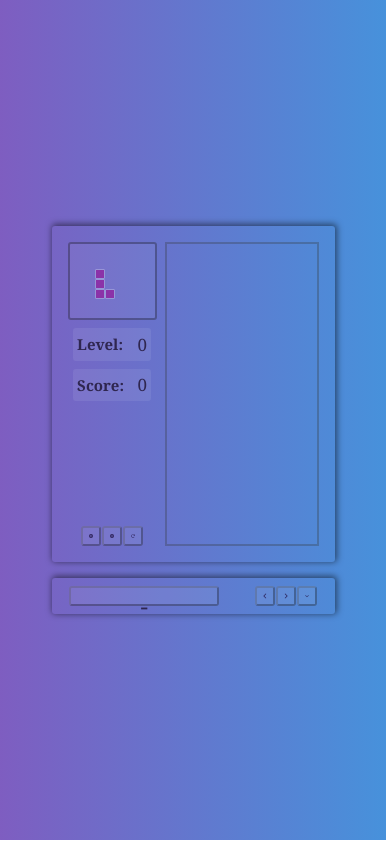
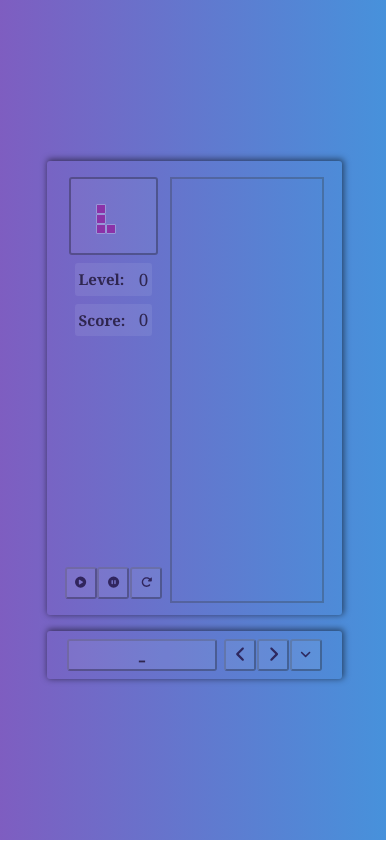
Before and after one commit to AndresMiras/games-fe, an Angular app: page /tetris in a window 390 px wide. Built offline with nearby package versions, Linux system fonts and the light colour scheme.

Commit message:
feat(tetris.module): implement buttons to play in mobile

```diff
--- a/src/app/tetris/tetris.component.html
+++ b/src/app/tetris/tetris.component.html
@@ -52,7 +52,7 @@
           <button (click)="onClickGoRight()" class="btn-control">
             <fa-icon [icon]="faAngleRight" [title]="'Mover a derecha'" style="color: #26194dde;"></fa-icon>
           </button>
-          <button (mousedown)="onMouseDownGoDown()" (mouseup)="onMouseUpStopGoDown()" class="btn-control">
+          <button (mousedown)="onMouseDownGoDown()" (mouseup)="onMouseUpStopGoDown()" class="btn-control" id="btn-down">
             <fa-icon [icon]="faAngleDown" [title]="'Incrementar caída'" style="color: #26194dde;"></fa-icon>
           </button>
         </article>
--- a/src/app/tetris/tetris.component.scss
+++ b/src/app/tetris/tetris.component.scss
@@ -22,13 +22,14 @@ $color-secondary-border: rgba(25, 118, 210, 0.65);
     align-items: flex-start;
     justify-content: center;
     width: max-content;
-    height: max-content;
+    height: 80%;
 
     .game {
       display: flex;
       align-items: flex-start;
       justify-content: center;
-      height: 100%;
+      height: 50vmax;
+      width: 90%;
       padding: 1em;
       border: 2px solid
         linear-gradient(
@@ -90,6 +91,8 @@ $color-secondary-border: rgba(25, 118, 210, 0.65);
       }
       canvas {
         border: 2px solid rgba(50, 55, 50, 0.3);
+        height: 100%;
+        width: 80%;
       }
     }
   }
@@ -136,9 +139,9 @@ $color-secondary-border: rgba(25, 118, 210, 0.65);
 }
 
 .mobile-controls {
-  padding: 0.5rem 0rem;
+  padding: .5em 1rem;
   margin-top: 1rem;
-  width: 100%;
+  width: 90%;
   display: flex;
   align-items: center;
   justify-content: space-around;
@@ -169,6 +172,9 @@ i {
   font-weight: 550;
 }
 
+$btnSecondSize: 2rem;
+$btnSVGSize: 70%;
+
 @media only screen and (max-width: 515px) {
   #next {
     max-width: 75px;
@@ -177,20 +183,20 @@ i {
     max-width: 220px;
   }
   ::ng-deep .btn-rotate {
-    height: 1.5em !important;
-    width: 3rem;
+    height: $btnSecondSize !important;
+    width: 4rem;
     svg {
-      height: 100%;
-      width: 100%;
+      height: $btnSVGSize;
+      width: $btnSVGSize;
     }
   }
   ::ng-deep .btn-control {
     svg {
-      height: 100%;
-      width: 100%;
+      height: $btnSVGSize;
+      width: $btnSVGSize;
     }
-    height: 1.5em !important;
-    width: 1.5em !important;
+    height: $btnSecondSize !important;
+    width: $btnSecondSize !important;
   }
 }
 
@@ -201,22 +207,6 @@ i {
   #board {
     max-width: 150px;
   }
-  ::ng-deep .btn-rotate {
-    height: 1.5em !important;
-    width: 3rem;
-    svg {
-      height: 100%;
-      width: 100%;
-    }
-  }
-  ::ng-deep .btn-control {
-    svg {
-      height: 100%;
-      width: 100%;
-    }
-    height: 1.5em !important;
-    width: 1.5em !important;
-  }
 }
 
 @media only screen and (max-width: 300px) {
@@ -226,20 +216,4 @@ i {
   #board {
     max-width: 130px;
   }
-  ::ng-deep .btn-rotate {
-    height: 1.5em !important;
-    width: 3rem;
-    svg {
-      height: 100%;
-      width: 100%;
-    }
-  }
-  ::ng-deep .btn-control {
-    svg {
-      height: 100%;
-      width: 100%;
-    }
-    height: 1.5em !important;
-    width: 1.5em !important;
-  }
 }
--- a/src/app/tetris/tetris.component.ts
+++ b/src/app/tetris/tetris.component.ts
@@ -1,5 +1,5 @@
 import { CommonModule } from '@angular/common';
-import { AfterViewInit, Component, ElementRef, HostListener, OnDestroy, ViewChild } from '@angular/core';
+import { AfterViewInit, Component, ElementRef, HostListener, OnDestroy, Renderer2, ViewChild } from '@angular/core';
 import { Matrix, RepresentedCell } from './tetris.interfaces';
 import { Block, Figure } from './tetris.entities';
 import { faAngleDown, faAngleLeft, faAngleRight, faAngleUp, faCirclePlay, faPauseCircle, faPowerOff, faRotateRight } from '@fortawesome/free-solid-svg-icons';
@@ -51,7 +51,7 @@ export class TetrisComponent implements OnDestroy, AfterViewInit {
   faAngleUp = faAngleUp;
   faAngleDown = faAngleDown;
 
-  constructor() {
+  constructor(private renderer: Renderer2) {
     this.initFigures();
   }
 
@@ -74,6 +74,7 @@ export class TetrisComponent implements OnDestroy, AfterViewInit {
     this.setDefaultBoardSize();
     this.defineMatrix(this._boardM);
     // this.startIntervalUpdate();
+    this.enableMobileControls();
   }
 
   startIntervalUpdate(time = this._timer) {
@@ -384,6 +385,18 @@ export class TetrisComponent implements OnDestroy, AfterViewInit {
     this._endGame = false;
   }
 
+  enableMobileControls() {
+    const element = document.getElementById("btn-down") as HTMLButtonElement;
+
+    this.renderer.listen(element, 'touchstart', (event) => {
+      this.onMouseDownGoDown();
+    });
+
+    this.renderer.listen(element, 'touchend', (event) => {
+      this.onMouseUpStopGoDown();
+    });
+  }
+
   ngOnDestroy(): void {
     clearInterval(this._boardInterval);
   }
```
